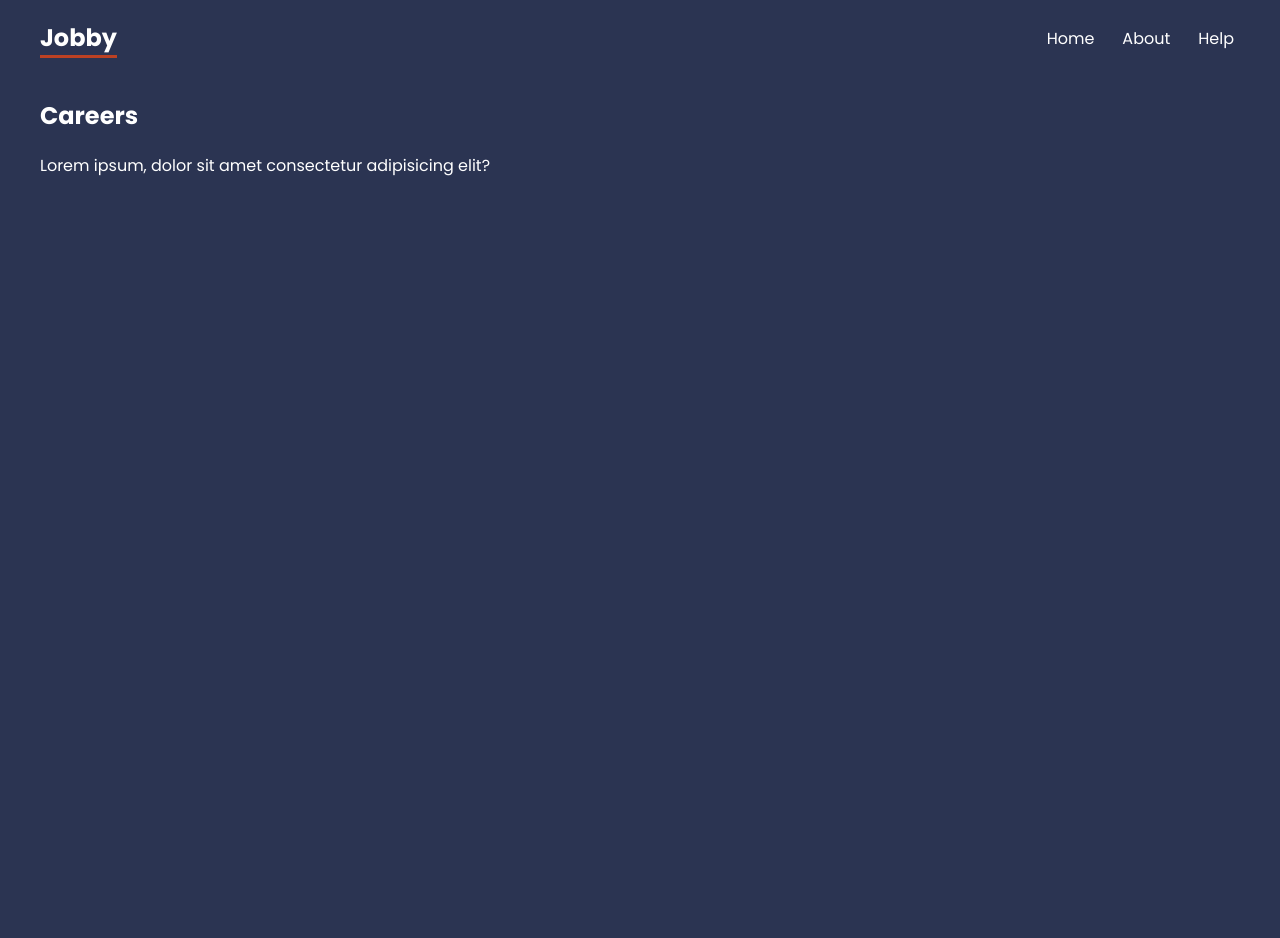
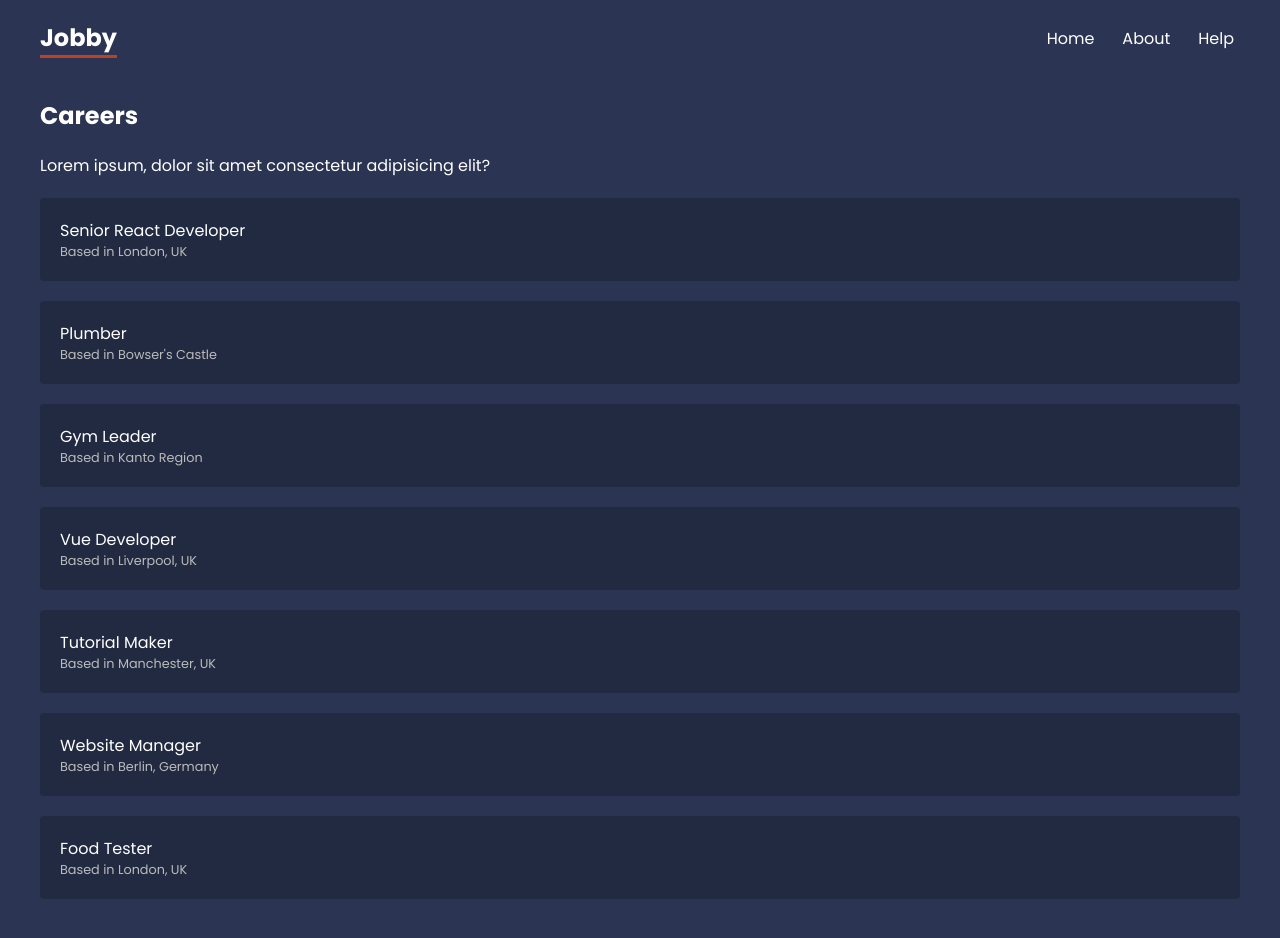
Before and after one commit to Belgotech/Jobby, a React (Create React App) app: page /careers in a window 1280 px wide. Shown: the top 938 px of the page. Before the commit the page ends 800 px from the top, so only its background shows below. Built offline with nearby package versions, Linux system fonts and the light colour scheme; data requests are answered from the project's data file.

Commit message:
New Commit

```diff
--- a/src/Pages/careers/Careers.js
+++ b/src/Pages/careers/Careers.js
@@ -5,7 +5,12 @@ export default function Careers() {
 
   return (
 <div className="careers">
-
+      {careers.map(careers=> (
+        <Link to="/" key={careers.id}>
+          <p>{careers.title}</p>
+          <p>Based in {careers.location}</p>
+        </Link>
+      ))}
     </div>
   )
 }
```
